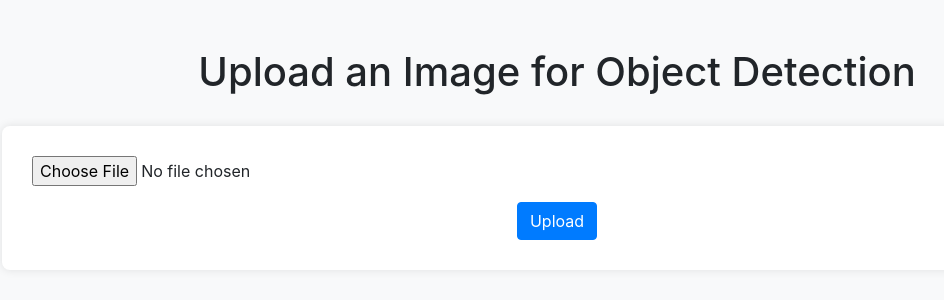
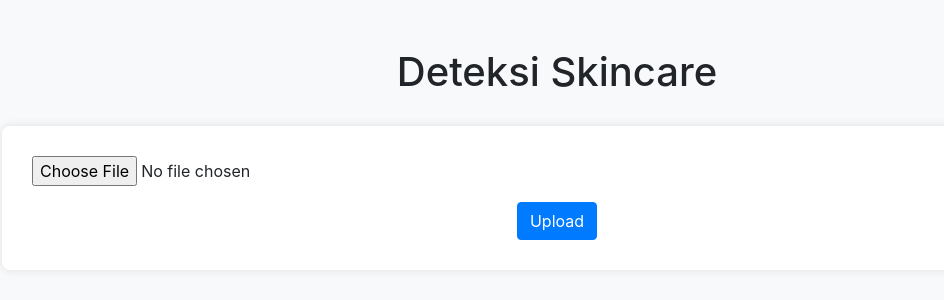
Before and after one commit to hizamruljaen123/skincare-product-detection, a Flask app: page / in a window 1280 px wide. Shown: the top 300 px of the page, without its empty margins (83-1027 px from the left). Run offline with Flask 3, Linux system fonts and the light colour scheme; some libraries are stand-ins or nearby versions.

Commit message:
perbaikan tampilan view

```diff
--- a/templates/index.html
+++ b/templates/index.html
@@ -69,7 +69,7 @@
   </head>
   <body>
     <div class="container mt-5">
-      <h1>Upload an Image for Object Detection</h1>
+      <h1>Deteksi Skincare</h1>
       <form id="upload-form" class="text-center">
         <div class="form-group">
           <input type="file" class="form-control-file" id="file-input" required>
@@ -80,17 +80,17 @@
         <div class="spinner-border text-primary" role="status">
           <span class="sr-only">Loading...</span>
         </div>
-        <p>Processing your image, please wait...</p>
+        <p>Mendeteksi Skincare...</p>
       </div>
       <div id="result" class="mt-5 fade-in">
         <h2>Result</h2>
         <div id="images" class="row">
           <div class="col-md-6">
-            <h3>Original Image</h3>
+            <h3>Gambar Di Upload</h3>
             <img id="original-image" class="img-fluid" src="" alt="Original Image">
           </div>
           <div class="col-md-6">
-            <h3>Detected Image</h3>
+            <h3>Hasil Dekteksi</h3>
             <img id="detected-image" class="img-fluid" src="" alt="Detected Image">
           </div>
         </div>
```
